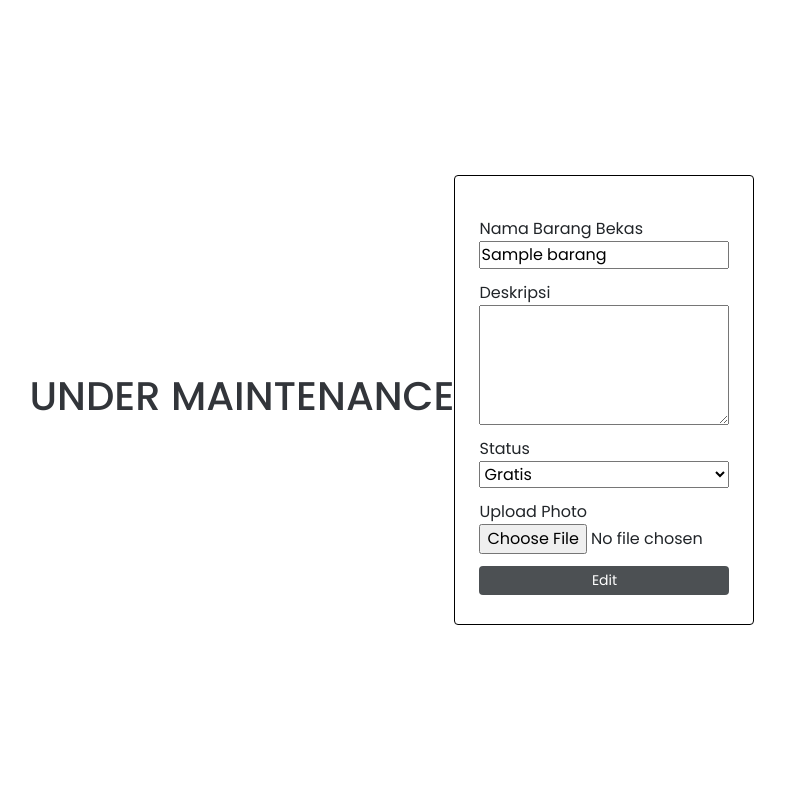
After one commit to rifqialamsyh/sibabe, a PHP site: page /edit-barang.php?item_id=1 in a window 1280 px wide. The commit adds this page. Shown: the whole page, without its empty margins (248-1033 px from the left). Run offline with PHP 8.4, Linux system fonts and the light colour scheme; tables that the repository leaves empty or names only in its code hold one stand-in row (values such as "Sample post"); some web fonts are replaced.

Commit message:
add several func

```diff
--- a/dasbor-admin.php
+++ b/dasbor-admin.php
@@ -22,8 +22,8 @@ $result = mysqli_query($koneksi, $query);
     </nav>
     <div class="d-flex flex-row justify-content-center align-items-center profil-container">
         <section class="profil">
-            <img src="uploads/Screenshot_1.png" alt="foto profil" class="foto-profil" />
             <?php
+            echo "<img src='assets/img/users/$foto' alt='foto profil' class='foto-profil' />";
             echo "<h2>$nama</h2>";
             echo "<h3>$kontak</h3>";
             ?>
@@ -78,6 +78,7 @@ $result = mysqli_query($koneksi, $query);
 <div class="container">
     <hr>
     <section>
+        <h2 style="text-align: center;">Semua Testimoni</h2>
         <table class="table table-striped table-hover">
             <thead>
                 <tr>
--- a/dasbor-user.php
+++ b/dasbor-user.php
@@ -23,8 +23,8 @@ include 'koneksi.php';
     </nav>
     <div class="d-flex flex-row justify-content-center align-items-center profil-container">
         <section class="profil">
-            <img src="uploads/Screenshot_1.png" alt="foto profil" class="foto-profil" />
             <?php
+            echo "<img src='assets/img/users/$foto' alt='foto profil' class='foto-profil' />";
             echo "<h2>$nama</h2>";
             echo "<h3>$kontak</h3>";
             ?>
@@ -75,7 +75,7 @@ include 'koneksi.php';
                             <h5><?php echo $namaBarang; ?></h5>
                             <h5><span>- <?php echo $status; ?> -</span></h5>
                         </div>
-                        <a class="btn-edit" href="#">Edit</a>
+                        <a class="btn-edit" href="edit-barang.php?item_id=<?php echo $item_id; ?>">Edit</a>
                         <a class="btn-delete" href="hapus-barang.php?item_id=<?php echo $item_id; ?>">Hapus</a>
                     </div>
             <?php
--- /dev/null
+++ b/edit-barang.php
@@ -0,0 +1,69 @@
+<?php
+include "koneksi.php";
+
+// Get the id from the URL or form submission
+$id = $_GET['item_id'];
+
+// Query to get the barang based on the id
+$query = "SELECT * FROM barang WHERE item_id = $id";
+$result = mysqli_query($koneksi, $query);
+
+// Check if the query was successful
+if ($result) {
+    // Fetch the barang data
+    $barang = mysqli_fetch_assoc($result);
+
+    // Assign the values to variables
+    $nama = $barang['nama'];
+    $deskripsi = $barang['deskripsi'];
+    $status = $barang['status'];
+
+    // Free the result set
+    mysqli_free_result($result);
+} else {
+    // Handle the error if the query fails
+    echo "Error: " . mysqli_error($koneksi);
+}
+
+
+?>
+<!DOCTYPE html>
+<html lang="en">
+
+<head>
+    <meta charset="UTF-8">
+    <meta name="viewport" content="width=device-width, initial-scale=1.0">
+    <title>SiBaBe - Edit Barang</title>
+    <link href="https://cdn.jsdelivr.net/npm/bootstrap@5.3.2/dist/css/bootstrap.min.css" rel="stylesheet" integrity="sha384-T3c6CoIi6uLrA9TneNEoa7RxnatzjcDSCmG1MXxSR1GAsXEV/Dwwykc2MPK8M2HN" crossorigin="anonymous" />
+    <link rel="stylesheet" href="assets/css/profil.css" />
+    <link rel="stylesheet" href="assets/css/explore.css">
+</head>
+
+<body>
+    <div class="d-flex flex-row justify-content-center align-items-center profil-container">
+        <h1>UNDER MAINTENANCE</h1>
+        <section class="addbabe">
+            <form action="edit-barang-action.php" method="post" enctype="multipart/form-data">
+                <input type="number" name="user_id" value="<?php echo $id; ?>" style="display: none;" readonly>
+                <label for="nama">Nama Barang Bekas</label>
+                <input type="text" id="nama" name="nama" value="<?php echo $nama; ?>" required />
+
+                <label for=" deskripsi">Deskripsi</label>
+                <textarea id="deskripsi" name="deskripsi" value="<?php echo $deskripsi; ?>" required></textarea>
+
+                <label for=" status">Status</label>
+                <select id="status" name="status" required>
+                    <option value="Gratis">Gratis</option>
+                    <option value="Dijual">Dijual</option>
+                </select>
+
+                <label for="photo">Upload Photo</label>
+                <input type="file" id="photo" name="photo" accept="image/*" class="up-button" />
+
+                <input type="submit" value="Edit" class="add-button" />
+            </form>
+        </section>
+    </div>
+</body>
+
+</html>
--- a/profil.php
+++ b/profil.php
@@ -17,6 +17,7 @@ $nama = $row['nama'];
 $kontak = $row['nohp'];
 $id = $row['id'];
 $role = $row['role'];
+$foto = $row['foto'];
 
 // Fetch data from the barang table
 $query_barang = "SELECT * FROM barang WHERE user_id = $id";
--- a/register.php
+++ b/register.php
@@ -18,11 +18,14 @@
     <!-- <img src="assets/img/hero-bg.jpg" alt="" /> -->
     <h1 class="mb-3" style="font-weight: 700">Daftar</h1>
     <p class="text-muted mb-3">Silahkan isi data di bawah ini.</p>
-    <form action="register-action.php" method="post">
+    <form action="register-action.php" method="post" enctype="multipart/form-data">
       <input class="mb-3" type="text" name="nama" placeholder="Nama" required />
       <input class="mb-3" type="number" name="nohp" placeholder="No HP" required />
       <input class="mb-3" type="email" name="email" placeholder="Email" required />
       <input class="mb-3" type="password" name="password" placeholder="Password" required />
+      <br>
+      <label for="photo">Upload Photo</label>
+      <input type="file" id="photo" name="photo" accept="image/*" required class="up-button" />
       <input class="mb-3 submitbutton" type="submit" value="Daftar" />
     </form>
     <p>Sudah memiliki akun? Silahkan <a href="login.php" style="font-weight: 700;">klik disini.</a></p>
```
Also changed, not shown: edit-barang-action.php (added, +29 -0 lines), explore.html (deleted, +0 -216 lines), html/explore.html (+175 -1 lines), register-action.php (+10 -2 lines), assets/img/users/team-5.jpg (added).
